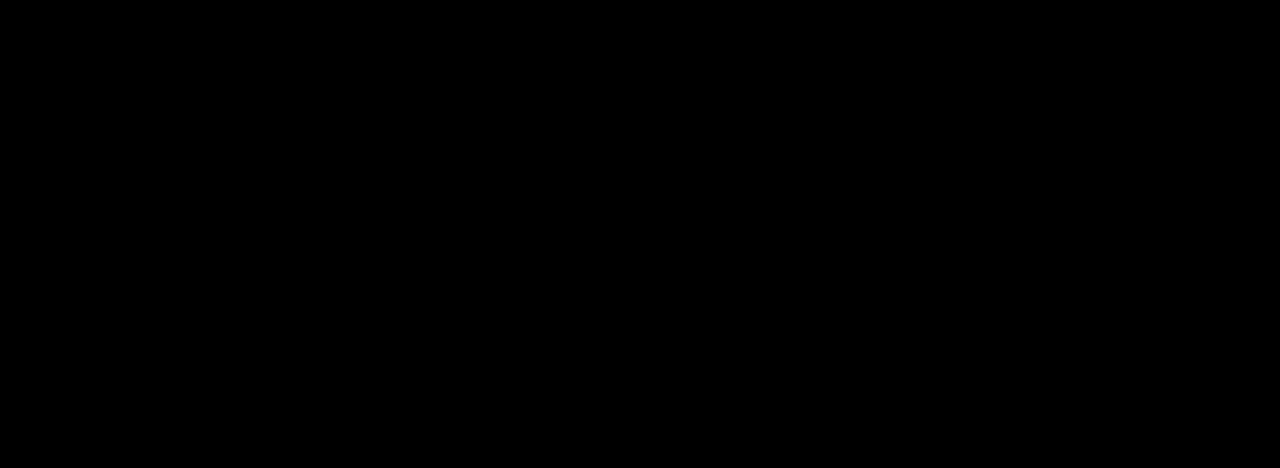
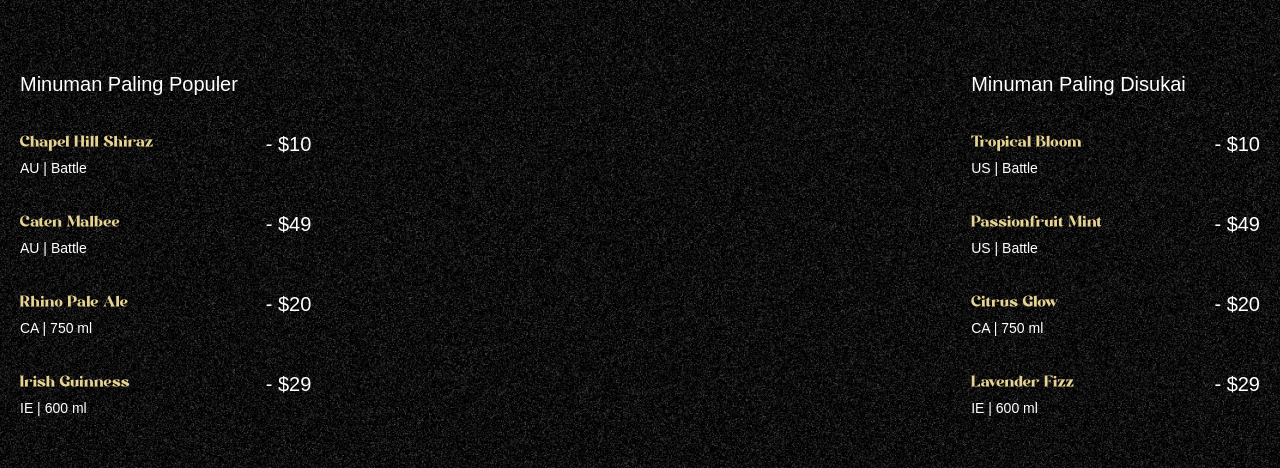
Before and after one commit to AsisWijayanto9467/gsap_minuman, a React (Vite) app: page / in a window 1280 px wide. Shown: the part 890-1358 px from the top of the page. Built offline with nearby package versions, Linux system fonts and the light colour scheme; a web font is replaced by a local one.

Commit message:
Rekomendasi minuman

```diff
--- a/src/App.jsx
+++ b/src/App.jsx
@@ -3,6 +3,7 @@
 import gsap from "gsap";
 import Navbar from "./components/Navbar.jsx";
 import Hero from "./components/Hero.jsx";
+import Minuman from "./components/Minuman.jsx";
 
 gsap.registerPlugin(ScrollTrigger, SplitText)
 
@@ -11,7 +12,7 @@
     <main>
         <Navbar  />
         <Hero />
-        <div className={"h-dvh bg-black"}></div>
+        <Minuman />
     </main>
   );
 };
--- /dev/null
+++ b/src/components/Minuman.jsx
@@ -0,0 +1,68 @@
+import React from 'react';
+import {cocktailLists, mockTailLists} from "../../constants/index.js";
+import {useGSAP} from "@gsap/react";
+import gsap from "gsap";
+
+const Minuman = () => {
+    useGSAP(() => {
+        const parallaxTimeline = gsap.timeline({
+            scrollTrigger: {
+                trigger: '#cocktails',
+                start: 'top 30%',
+                end: 'bottom 80%',
+                scrub: true,
+            }
+        })
+
+        parallaxTimeline
+            .from('#c-left-leaf', {
+                x: -100, y: 100
+            })
+            .from('#c-right-leaf', {
+                x: 100, y: 100
+            })
+    })
+    return (
+    <section id={"cocktails"} className={"noisy"}>
+        <img src={"/images/cocktail-left-leaf.png"} alt={"l-leaf"} id={"c-left-leaf"}/>
+        <img src={"/images/cocktail-right-leaf.png"} alt={"r-leaf"} id={"c-right-leaf"}/>
+
+
+        <div className={"list"}>
+            <div className={"popular"}>
+                <h2>Minuman Paling Populer</h2>
+
+                <ul>
+                    {cocktailLists.map(({name, country, detail, price}) => (
+                        <li key={name}>
+                            <div className={"md:me-28"}>
+                                <h3>{name}</h3>
+                                <p>{country} | {detail}</p>
+                            </div>
+                            <span>- {price}</span>
+                        </li>
+                    ))}
+                </ul>
+            </div>
+
+            <div className={"loved"}>
+                <h2>Minuman Paling Disukai</h2>
+
+                <ul>
+                    {mockTailLists.map(({name, country, detail, price}) => (
+                        <li key={name}>
+                            <div className={"me-28"}>
+                                <h3>{name}</h3>
+                                <p>{country} | {detail}</p>
+                            </div>
+                            <span>- {price}</span>
+                        </li>
+                    ))}
+                </ul>
+            </div>
+        </div>
+    </section>
+  );
+};
+
+export default Minuman;
```
